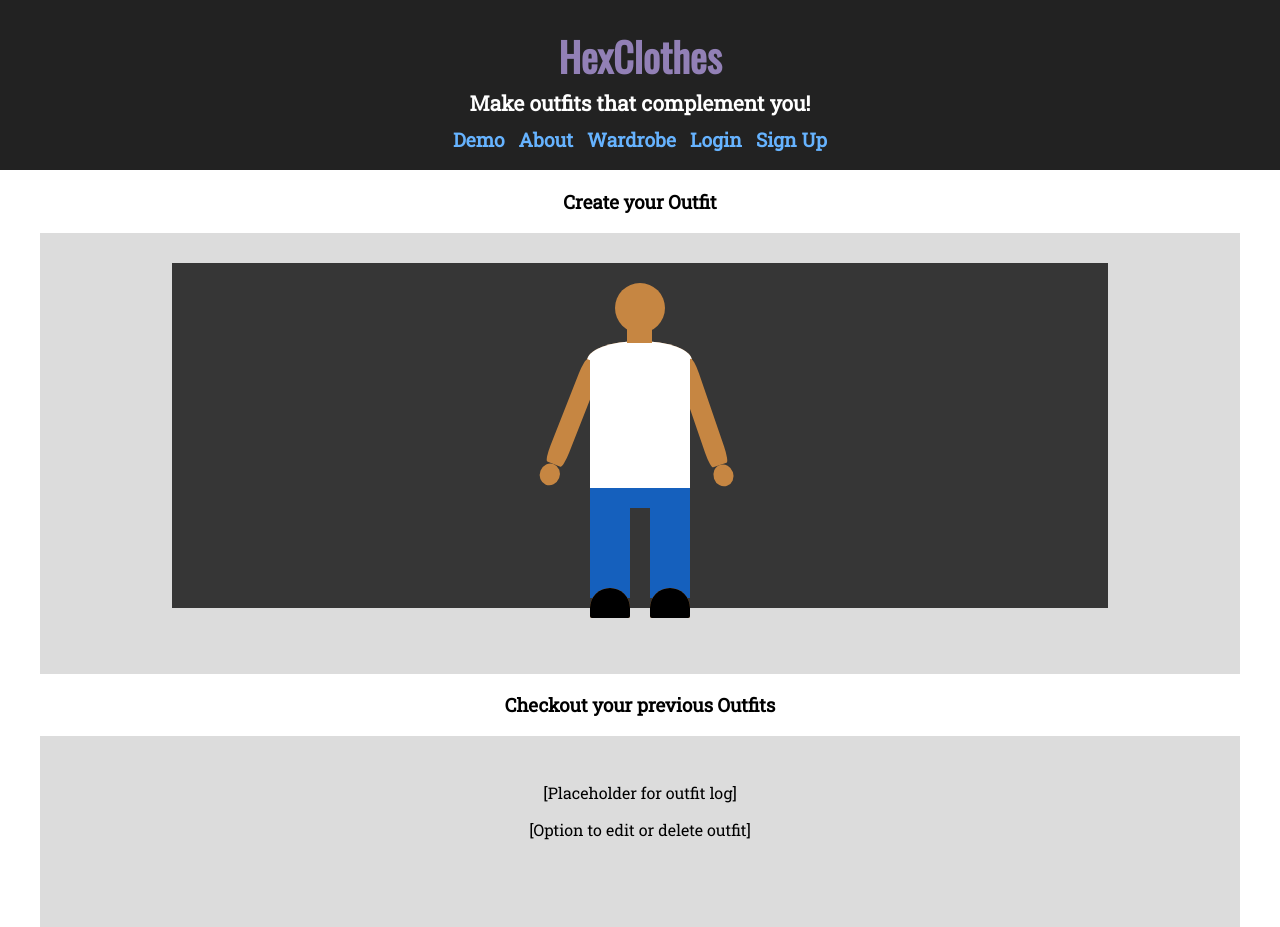
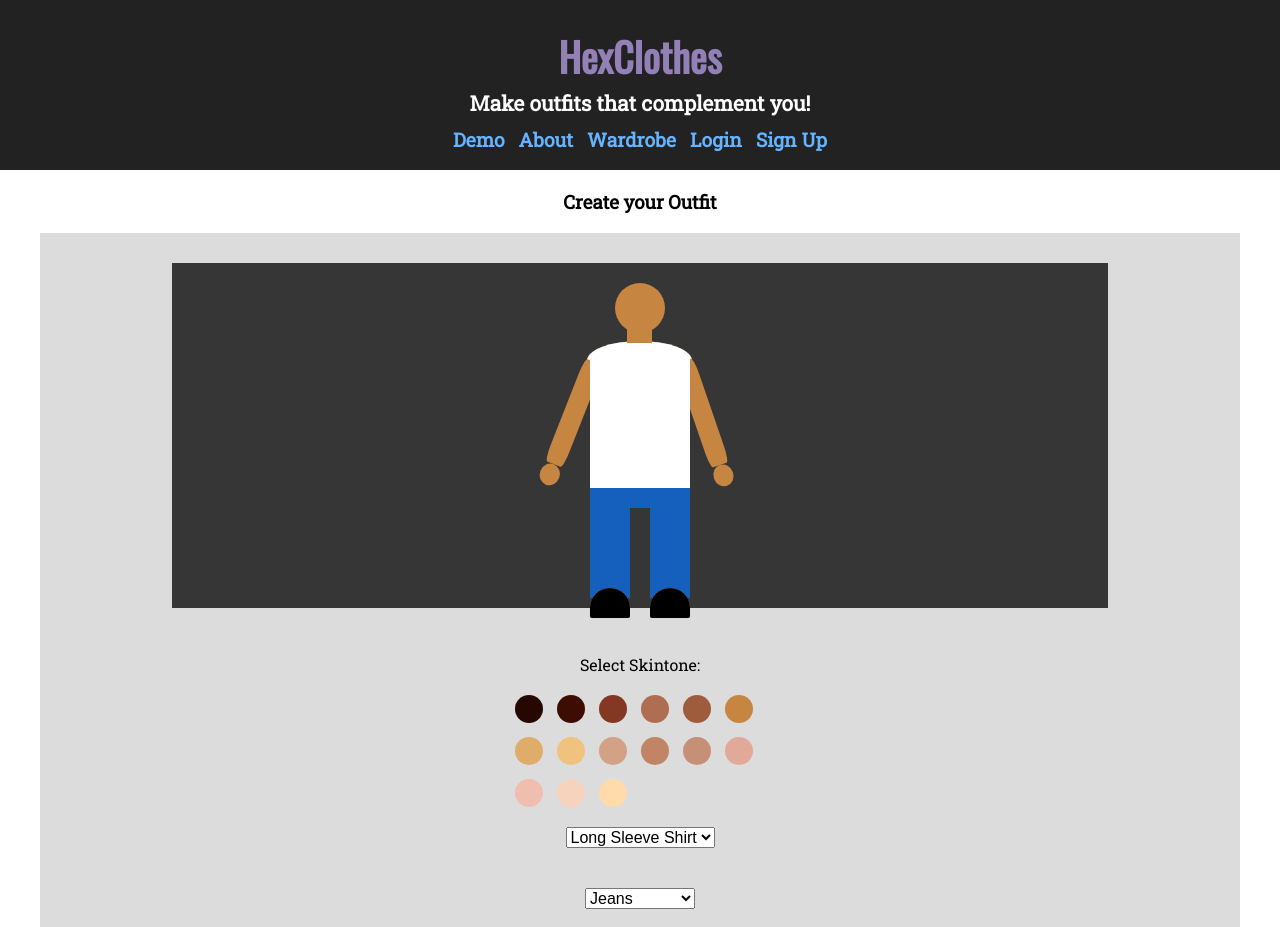
Before and after one commit to Saitama2016/hex-clothes, a React (Create React App) app: page /wardrobe in a window 1280 px wide. Shown: the top 927 px of the page. Built offline with nearby package versions, Linux system fonts and the light colour scheme.

Commit message:
Solved Component Issue No work on the rest of the Form

```diff
--- a/src/actions.js
+++ b/src/actions.js
@@ -4,15 +4,16 @@ export const openForm = (showForm) => ({
     showForm
 });
 
-export const SELECT_SKINTONE = 'SELECT_SKINTONE';
-export const selectSkintone = skintone => ({
-    type: SELECT_SKINTONE,
+export const PICK_A_SKINTONE = 'PICK_A_SKINTONE';
+export const pickASkintone = (skintone) => ({
+    type: PICK_A_SKINTONE,
     skintone
 });
 
 export const CHANGE_SHIRT_COLOR = 'CHANGE_SHIRT_COLOR';
-export const changeShirtColor = () => ({
-    type: CHANGE_SHIRT_COLOR
+export const changeShirtColor = (clothes) => ({
+    type: CHANGE_SHIRT_COLOR,
+    clothes
 });
 
 export const CHANGE_SHIRT_TYPE = 'CHANGE_SHIRT_TYPE';
--- a/src/reducer.js
+++ b/src/reducer.js
@@ -21,7 +21,7 @@ const initialState = {
 };
 
 export default (state = initialState, action) => {
-    if (action.type === actions.SELECT_SKINTONE) {
+    if (action.type === actions.PICK_A_SKINTONE) {
         if (state.skintone === null) {
             return Object.assign({}, state, {
                 showForm: false,
@@ -51,9 +51,5 @@ export default (state = initialState, action) => {
         }
     }
 
-    if(action.type === actions.CHANGE_SHIRT_TYPE) {
-
-    }
-
     return state
 }
--- a/src/wardrobe/model.js
+++ b/src/wardrobe/model.js
@@ -1,4 +1,4 @@
-import React, { Component } from 'react';
+import React from 'react';
 import {connect} from 'react-redux';
 
 
--- a/src/wardrobe/outfitFormComps/outfitForm.js
+++ b/src/wardrobe/outfitFormComps/outfitForm.js
@@ -4,15 +4,15 @@ import {connect} from 'react-redux';
 import  SelectSkintone from './skintones';
 
 
-const OutFitForm = (props) => {
+const OutFitForm = () => {
         return (
             <form style={{margin: "10px 0px 0px 0px"}}>
                 <label>Select Skintone:</label>
                 <SelectSkintone
                 />
 
-                {/* <ClothesPicker
-                    /> */}
+                <ClothesPicker
+                    />
             <br />
             <button
                 type="submit"
@@ -24,10 +24,5 @@ const OutFitForm = (props) => {
         );
 }
 
-const mapStateToProps = state => {
-    openForm: state.openForm;
-    skintone: state.skintone;
-    clothes: state.clothes;
-}
 
-export default connect(mapStateToProps)(OutFitForm);
+export default connect()(OutFitForm);
--- a/src/wardrobe/outfitFormComps/pickClothes.js
+++ b/src/wardrobe/outfitFormComps/pickClothes.js
@@ -1,10 +1,9 @@
 import React from 'react';
-import { Circle } from 'react-color';
+import { CirclePicker } from 'react-color';
 import SelectColorShirt from './selectShirtColor';
 import {connect} from 'react-redux';
 
-export class ClothesPicker extends React.Component {
-    render () {
+const ClothesPicker = () => {
         const center = {
             width: "240px",
             display: "flex",
@@ -24,8 +23,8 @@ export class ClothesPicker extends React.Component {
                 {/* Customize colors for Skintones and reset color when Skintone changes */}
                 <div style = { center }>
                 {/* Colors will be based on skin tone */}
-                <SelectColorShirt
-                />
+                {/* <SelectColorShirt
+                /> */}
                 </div>
             {/* Include Pants Components */}
 
@@ -37,7 +36,7 @@ export class ClothesPicker extends React.Component {
                 </select>
 
                 <div style = { center }>
-                <Circle
+                <CirclePicker
                 />
                 </div>
                 {/* Include Shoes Component */}
@@ -48,8 +47,7 @@ export class ClothesPicker extends React.Component {
                 </select>
             </div>
         );
-    }
 }
 
 
-export default connect(ClothesPicker);
+export default connect()(ClothesPicker);
--- a/src/wardrobe/outfitFormComps/skintones.js
+++ b/src/wardrobe/outfitFormComps/skintones.js
@@ -1,7 +1,9 @@
-import React, { Component } from 'react';
-import { Circle } from 'react-color'
-import { connect } from 'react-redux';
+import React from 'react';
+import { CirclePicker } from 'react-color'
+import {connect} from 'react-redux';
 import swatches from '../../colors';
+
+import { pickASkintone } from '../../actions';
 
 const flattenSkintones = (groups) => {
     let arr = Object.keys(groups).map((group) =>
@@ -10,12 +12,23 @@ const flattenSkintones = (groups) => {
     return newArray
 }
 
-const SelectSkintone = () => {
+const center = {
+    width: "250px",
+    display: "flex",
+    margin: "20px auto"
+}
+
+const SelectSkintone = ({ dispatch }) => {
 
         return (
-            <div>
-                <Circle
+            <div style={center}>
+                <CirclePicker
                     colors={flattenSkintones(swatches.skintones)}
+                    onChange={e => {
+                        e.preventDefault()
+                        console.log(e.target.value)
+                        dispatch(pickASkintone(e.target.value))
+                    }}
                 />
             </div>
         );
--- a/src/wardrobe/wardrobe.js
+++ b/src/wardrobe/wardrobe.js
@@ -12,7 +12,7 @@ const Wardrobe = () => {
             <section>
                 <Model />
                 <br />
-                {/* <OutFitForm /> */}
+                <OutFitForm />
             </section>
             <h3>Checkout your previous Outfits</h3>
             <section>
```
Also changed, not shown: src/wardrobe/outfitFormComps/selectPantsColor.js (+19 -1 lines).
